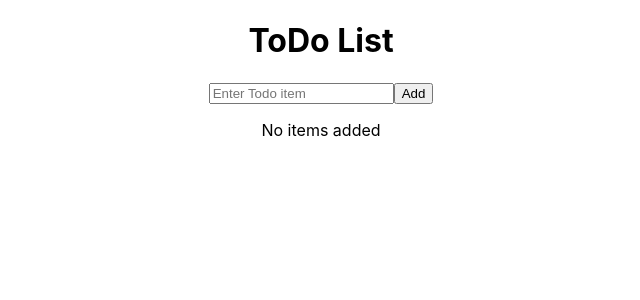
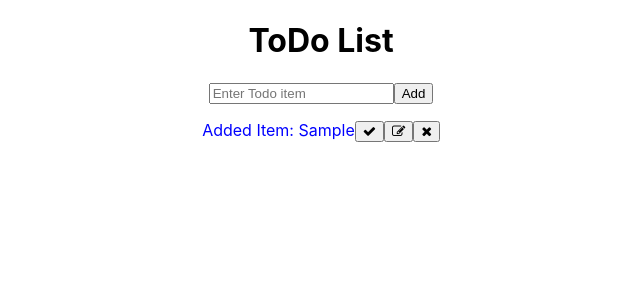
Before and after one commit to Holi-Projects/React, a React (Create React App) app: page / in a window 1280 px wide. Both pictures are taken after typing "Sample" into the empty fields and a click on the button "Add". Shown: the top 300 px of the page, without its empty margins (319-959 px from the left). Built offline with nearby package versions, Linux system fonts and the light colour scheme.

Commit message:
changed how component access props

```diff
--- a/src/components/AddItem.js
+++ b/src/components/AddItem.js
@@ -16,11 +16,16 @@ class AddItem extends Component{
 
         this.inRef = React.createRef();
         this.addBtn = this.addBtn.bind(this)
+        this.setItem = this.setItem.bind(this)
+        this.rmitem = this.rmitem.bind(this)
 
     }
 
+    setItem(){
+        this.setState({item: this.inRef.current.value})
+    }
 
-
+    //adding items to list on click
     addBtn(){
 
         const val = this.inRef.current.value
@@ -30,12 +35,20 @@ class AddItem extends Component{
         else {
 
            this.setState({
-               item: val,
                list: [...this.state.list,this.state.item]
             })
            this.inRef.current.value = ''
-           console.log(this.state.list)
+           //console.log(this.state.list)
         }
+    }
+
+    //Deleting items from the list of items
+    rmitem(index){
+        const arrayItem = [...this.state.list]
+        if(index !== -1)
+        arrayItem.splice(index, 1)
+        this.setState({list: arrayItem})
+
     }
 
 
@@ -47,10 +60,10 @@ class AddItem extends Component{
 
             <div>
                 <input type='text' placeholder='Enter Todo item' ref={this.inRef}
-                onChange={this.props.onClick}></input>
+                onChange={this.setItem}></input>
                 <button onClick={this.addBtn} >Add</button>
 
-                <ItemList items={this.state.list}/>
+                <ItemList items={this.state.list} rm={this.rmitem}  />
 
             </div>
 
--- a/src/components/ItemList.js
+++ b/src/components/ItemList.js
@@ -1,48 +1,54 @@
-import React from 'react';
+import React,{Component} from 'react';
 import Item from './Item'
 
 
-// class Items extends Component{
-
-//     constructor(){
-//         super()
-//         this.state = {
-//             items: []
-//         }
+class Items extends Component{
 
 
-//     }
-//     render(){
-
-//         return(
-
-//             <div>
-//                 {this.state.items.map((val, i) => <li key = {i}>
-//                     <Item value={val} />
-//                     </li> )}
-//             </div>
+    itemEdit(){
+        alert("edit")
+    }
 
 
-//         )
-//     }
-// }
+    render(){
 
-//works when this is a stateless function
+        if(this.props.items.length === 0) return (<p>No items added</p>)
+        else
 
-const Items = (props) => {
+        return(
 
-    return (
+            <div >
+                {this.props.items.map((val, i) => <div key = {i} >
+                    <Item
+                    value={val}
+                    id={i}
+                    edit={this.itemEdit}
+                    remove={this.props.rm}/>
+                    </div> )}
+            </div>
 
-        <div>
-            {props.items.map((val, i) => <div key={i}>
-                <Item value={val} />
-                {/* {val} */}
-            </div>)}
-        </div>
+        )
+    }
+}
+
+//Test with a stateless function
+
+// const Items = (props) => {
+
+//     if(props.items.length === 0) return (<p>No items added</p>)
+//         else
+//     return (
+
+//         <div>
+//             {props.items.map((val, i) => <div key={i}>
+//                 <Item value={val} />
+//                 {/* {val} */}
+//             </div>)}
+//         </div>
 
 
-    )
-}
+//     )
+// }
 
 
 export default Items
--- a/src/components/item.js
+++ b/src/components/item.js
@@ -1,20 +1,35 @@
-import React from 'react'
+import React, { Component } from 'react'
 import 'font-awesome/css/font-awesome.min.css';
 
+class Item extends Component {
 
-const Item = (props) => {
+    constructor(){
+        super()
+        this.state = {
+            txdeco: 'none'
+        }
+        this.itemCheck = this.itemCheck.bind(this)
+    }
 
-        if(props.value === '') return (<p>No items added</p>)
-        else
+    itemCheck(){
+
+        this.setState((prevState, props) => ({
+            txdeco: prevState.txdeco === 'none' ? 'line-through' : 'none'
+          }));
+
+    }
+
+    render(){
         return(
-            <p>
-               Added Item:  {props.value}
-               <button><i className='fa fa-check'></i></button>
-               <button><i className='fa fa-edit'></i></button>
-               <button><i className='fa fa-close'></i></button>
+            <p style={{color:'blue', textDecoration:this.state.txdeco}}>
+               Added Item:  {this.props.value}
+               <button onClick={this.itemCheck}><i className='fa fa-check'></i></button>
+               <button onClick={this.props.edit}><i className='fa fa-edit'></i></button>
+               <button onClick={() => this.props.remove(this.props.id)} ><i className='fa fa-close'></i></button>
             </p>
 
         )
+    }
 }
 
 export default Item
```
